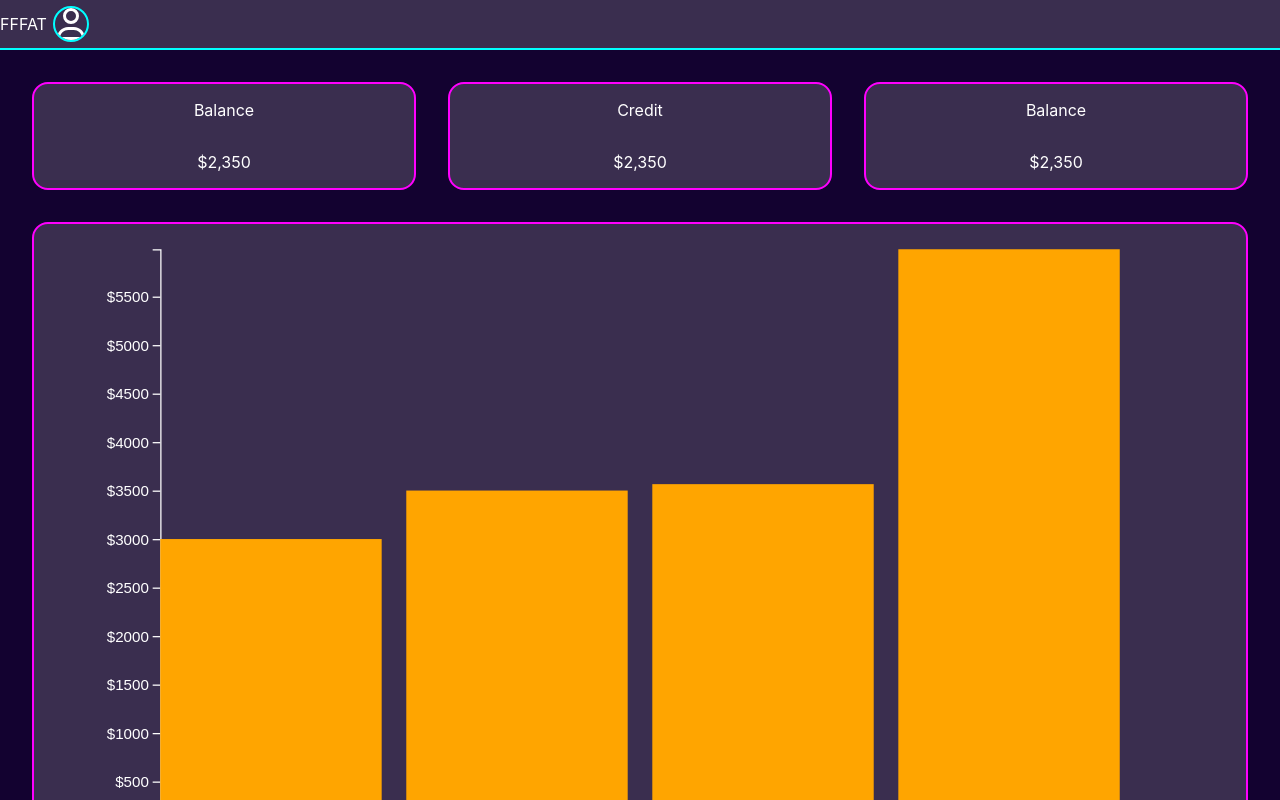
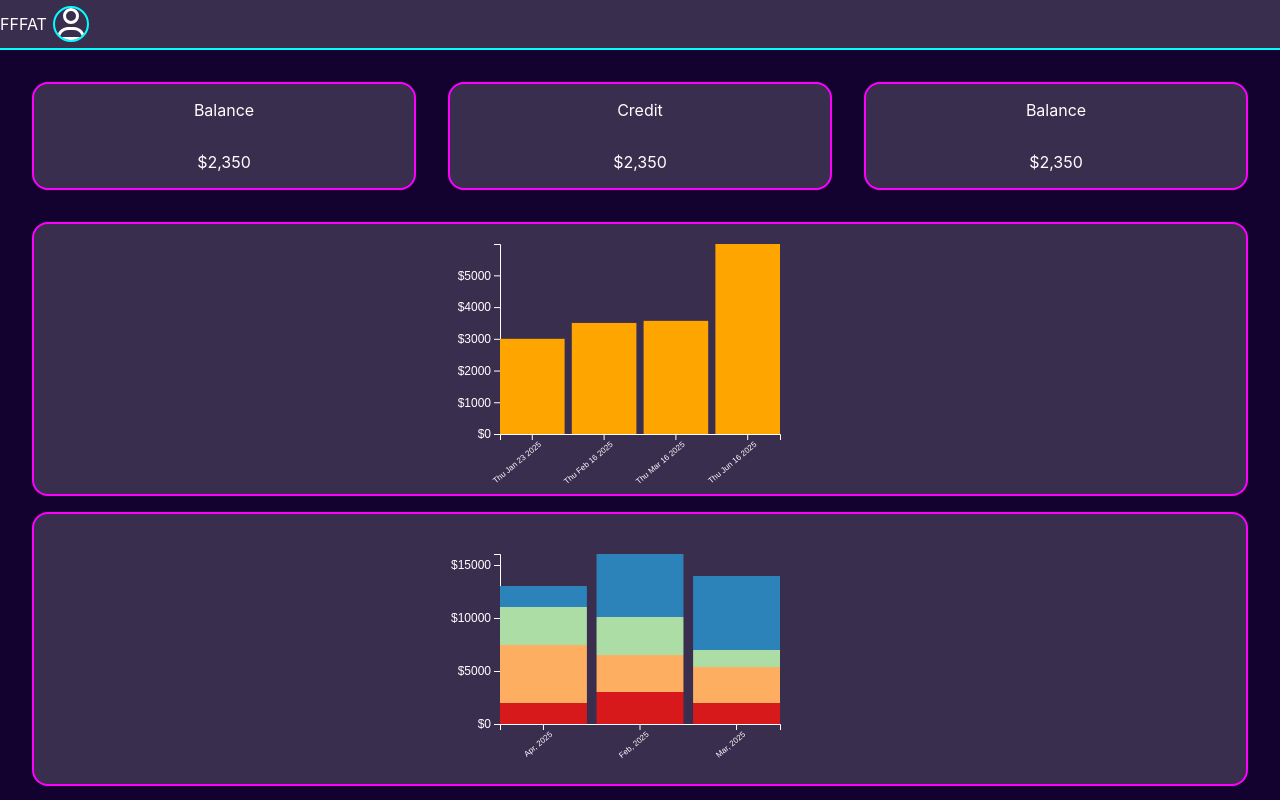
Before and after one commit to foxobyte/fffat_ui, a React (Create React App) app: page / in a window 1280 px wide. Shown: the top 800 px of the page. Built offline with nearby package versions, Linux system fonts and the light colour scheme.

Commit message:
Started Stacked Bar Chart Animation

```diff
--- a/src/App.tsx
+++ b/src/App.tsx
@@ -31,8 +31,8 @@ const App = () => {
                     <SingleValueContainer label="Balance" value="$2,350" />
                 </div>
                 <BarChart
-                    svgWidth={960}
-                    svgHeight={540}
+                    svgWidth={480}
+                    svgHeight={270}
                     margin={{
                         top: 20,
                         bottom: 60,
@@ -48,11 +48,11 @@ const App = () => {
                     ]}
                 />
                 <StackedBarChart
-                    svgWidth={960}
-                    svgHeight={540}
+                    svgWidth={480}
+                    svgHeight={270}
                     margin={{
                         top: 20,
-                        bottom: 20,
+                        bottom: 60,
                         left: 100,
                         right: 100
                     }}
@@ -62,6 +62,14 @@ const App = () => {
                         { name: "Feb, 2025", value: 3500, category: "rent" },
                         { name: "Feb, 2025", value: 3566, category: "hobbies" },
                         { name: "Feb, 2025", value: 5988, category: "extra" },
+                        { name: "Mar, 2025", value: 2000, category: "groceries" },
+                        { name: "Mar, 2025", value: 3400, category: "rent" },
+                        { name: "Mar, 2025", value: 1566, category: "hobbies" },
+                        { name: "Mar, 2025", value: 6988, category: "extra" },
+                        { name: "Apr, 2025", value: 2000, category: "groceries" },
+                        { name: "Apr, 2025", value: 5500, category: "rent" },
+                        { name: "Apr, 2025", value: 3566, category: "hobbies" },
+                        { name: "Apr, 2025", value: 1988, category: "extra" },
                     ]}
                 />
             </div>
--- a/src/components/graphs/BarChart.tsx
+++ b/src/components/graphs/BarChart.tsx
@@ -30,10 +30,9 @@ export default function BarChart(props: BarChartProps) {
             .select(svgRef.current)
             .append('svg')
             .attr('id', title + "svg")
-            // .attr('width', svgWidth)
-            // .attr('height', svgHeight)
-            .attr("viewBox", [0, 0, svgWidth, svgHeight])
-            .attr("style", "max-width: 100%; height: auto;");
+            .attr('width', svgWidth)
+            .attr('height', svgHeight)
+            .attr("viewBox", [0, 0, svgWidth, svgHeight]);
 
         const chart = svg
             .append('g')
@@ -44,16 +43,24 @@ export default function BarChart(props: BarChartProps) {
         const xAxisGroup = chart.append('g').attr('transform', `translate(0, ${chartHeight})`);
         const yAxisGroup = chart.append('g');
 
-        const xScale = d3.scaleBand().range([0, chartWidth]).paddingInner(0.1).paddingOuter(0);
-        const yScale = d3.scaleLinear().domain([0, 100]).range([chartHeight, 0]);
+        const xScale = d3.scaleBand()
+            .domain(data.map((item) => item.name))
+            .range([0, chartWidth])
+            .paddingInner(0.1)
+            .paddingOuter(0);
+        const yScale = d3
+            .scaleLinear()
+            .domain([0, d3.max(data, (d) => d.value)])
+            .range([chartHeight, 0]);
 
         const xAxis = d3.axisBottom(xScale);
         const yAxis = d3
             .axisLeft(yScale)
+            .ticks(5)
             .tickFormat((d) => `$${d}`);
 
-        xScale.domain(data.map((item) => item.name));
-        yScale.domain([0, d3.max(data, (d) => d.value)]);
+        // xScale.domain(data.map((item) => item.name));
+        // yScale.domain([0, d3.max(data, (d) => d.value)]);
 
         const rects = chart.selectAll('rect').data(data);
         rects.exit().remove();
@@ -69,13 +76,14 @@ export default function BarChart(props: BarChartProps) {
             .enter()
             .append('rect')
             .attr('x', (d) => xScale(d.name))
-            .attr('y', (d) => chartHeight)
+            .attr('y', chartHeight)
             .attr('width', xScale.bandwidth)
+            .style('fill', 'orange')
             .transition()
             .duration(1000)
             .attr('height', (d) => chartHeight - yScale(d.value))
             .attr('transform', (d) => `translate(0, ${(yScale(d.value) - chartHeight)})`)
-            .style('fill', 'orange')
+            .style('fill', 'orange');
 
         xAxisGroup.call(xAxis);
         yAxisGroup.call(yAxis);
--- a/src/components/graphs/StackedBarChart.tsx
+++ b/src/components/graphs/StackedBarChart.tsx
@@ -42,7 +42,8 @@ export default function StackedBarChart(props: BarChartProps) {
             .append('svg')
             .attr('id', title + "svg")
             .attr("viewBox", [0, 0, svgWidth, svgHeight])
-            .attr("style", "max-width: 100%; height: auto;");
+            .attr('width', svgWidth)
+            .attr('height', svgHeight);
 
         const chart = svg
             .append('g')
@@ -55,19 +56,19 @@ export default function StackedBarChart(props: BarChartProps) {
 
         const xScale = d3.scaleBand()
             .domain(d3.groupSort(data, D => -d3.sum(D, d => d.category), d => d.name))
-            .range([0, chartWidth]).paddingInner(0.1).paddingOuter(0);
+            .range([0, chartWidth])
+            .paddingInner(0.1)
+            .paddingOuter(0);
 
         const yScale = d3.scaleLinear()
             .domain([0, d3.max(series, d => d3.max(d, d => d[1]))])
-            .rangeRound([chartHeight - margin.bottom, margin.top]);
+            .rangeRound([chartHeight, margin.top]);
 
         const xAxis = d3.axisBottom(xScale);
         const yAxis = d3
             .axisLeft(yScale)
+            .ticks(5)
             .tickFormat((d) => `$${d}`);
-
-        // xScale.domain(data.map((item) => item.name));
-        // yScale.domain([0, d3.max(data, (d) => d.value)]);
 
         chart.append("g")
             .selectAll()
@@ -79,41 +80,18 @@ export default function StackedBarChart(props: BarChartProps) {
             .join("rect")
                 .attr("x", d => xScale(d.data[0]))
                 .attr("y", d => yScale(d[1]))
-                .attr("height", d => yScale(d[0]) - yScale(d[1]))
+                .attr("height", d => {
+                    console.log();
+                    return chartHeight - (chartHeight - (yScale(d[0]) + yScale(d[1])))
+                })
                 .attr("width", xScale.bandwidth())
-        // .append("title")
-        //   .text(d => `${d.data[0]} ${d.key}\n${formatValue(d.data[1].get(d.key).population)}`);
+            .append("title")
+            .text(d => `${d.data[1].get(d.key).category}\n${d.data[1].get(d.key).value}`);
 
-        // const rects = chart.selectAll('rect')
-        //     .data(D => D.map(d => (d.key = D.key, d)))
-        //     .join("rect")
-        //     .attr("x", d => xScale(d[0]))
-        //     .attr("y", d => yScale(d.value))
-        //     .attr("height", d => {
-        //         console.log(d);
-        //         console.log(yScale(d[0]), yScale(d.value));
-        //         return yScale(d.category) - yScale(d.value);
-        //     })
-        //     .attr("width", xScale.bandwidth());
-
-        // rects
-        //     .attr('width', xScale.bandwidth)
-        //     .attr('height', (d) => chartHeight - yScale(d.value))
-        //     .attr('x', (d) => xScale(d.name))
-        //     .attr('y', (d) => yScale(d.value))
-        //     .style('fill', 'orange');
-
-        // rects
-        //     .enter()
-        //     .append('rect')
-        //     .attr('x', (d) => xScale(d.name))
-        //     .attr('y', (d) => chartHeight)
-        //     .attr('width', xScale.bandwidth)
-        //     .transition()
-        //     .duration(1000)
-        //     .attr('height', (d) => chartHeight - yScale(d.value))
-        //     .attr('transform', (d) => `translate(0, ${(yScale(d.value) - chartHeight)})`)
-        //     .style('fill', 'orange')
+        chart.selectAll('rect')
+            .transition()
+            .duration(1000)
+            .attr("height", d => yScale(d[0]) - yScale(d[1]))
 
         xAxisGroup.call(xAxis);
         yAxisGroup.call(yAxis);
```
